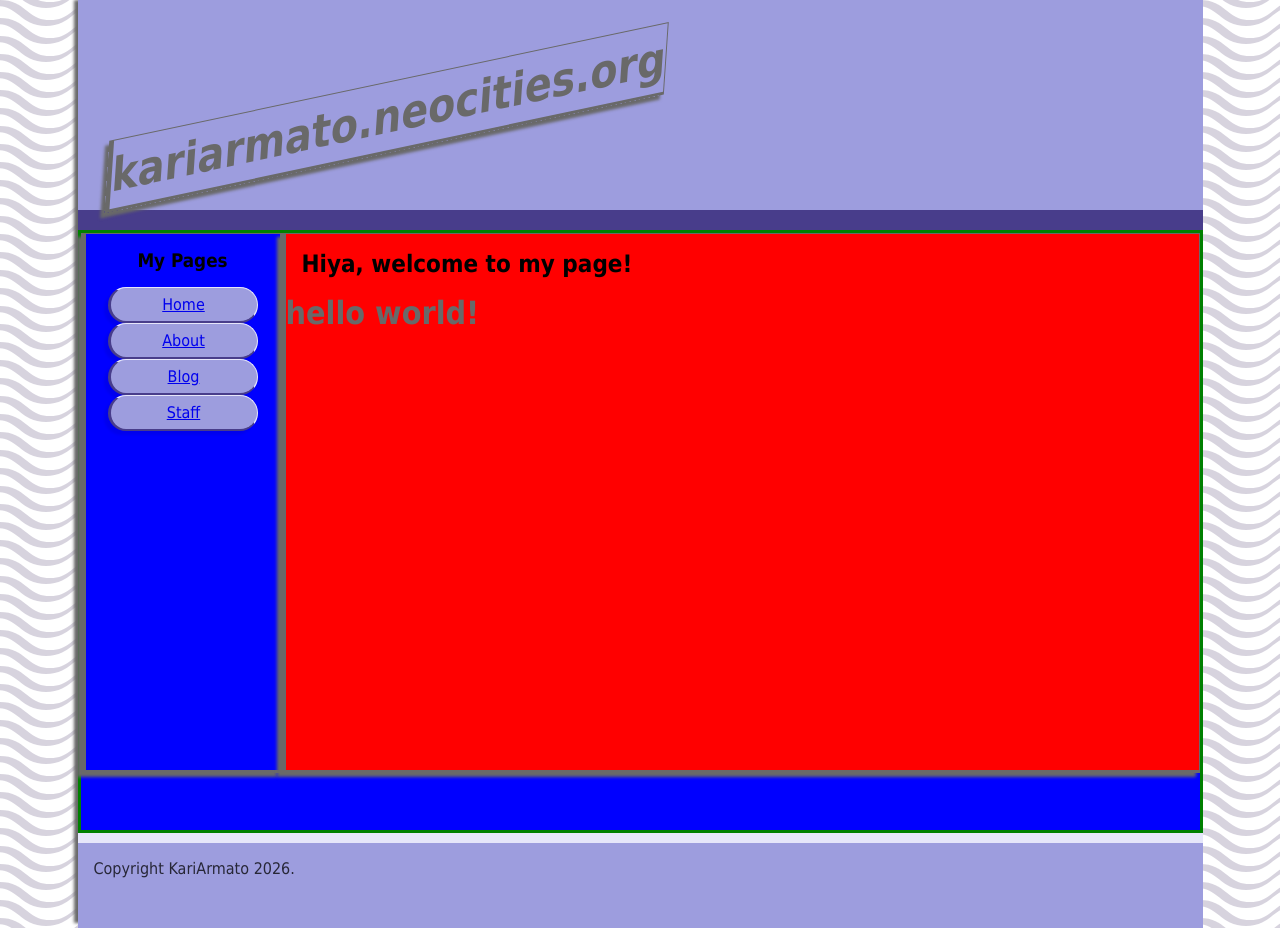
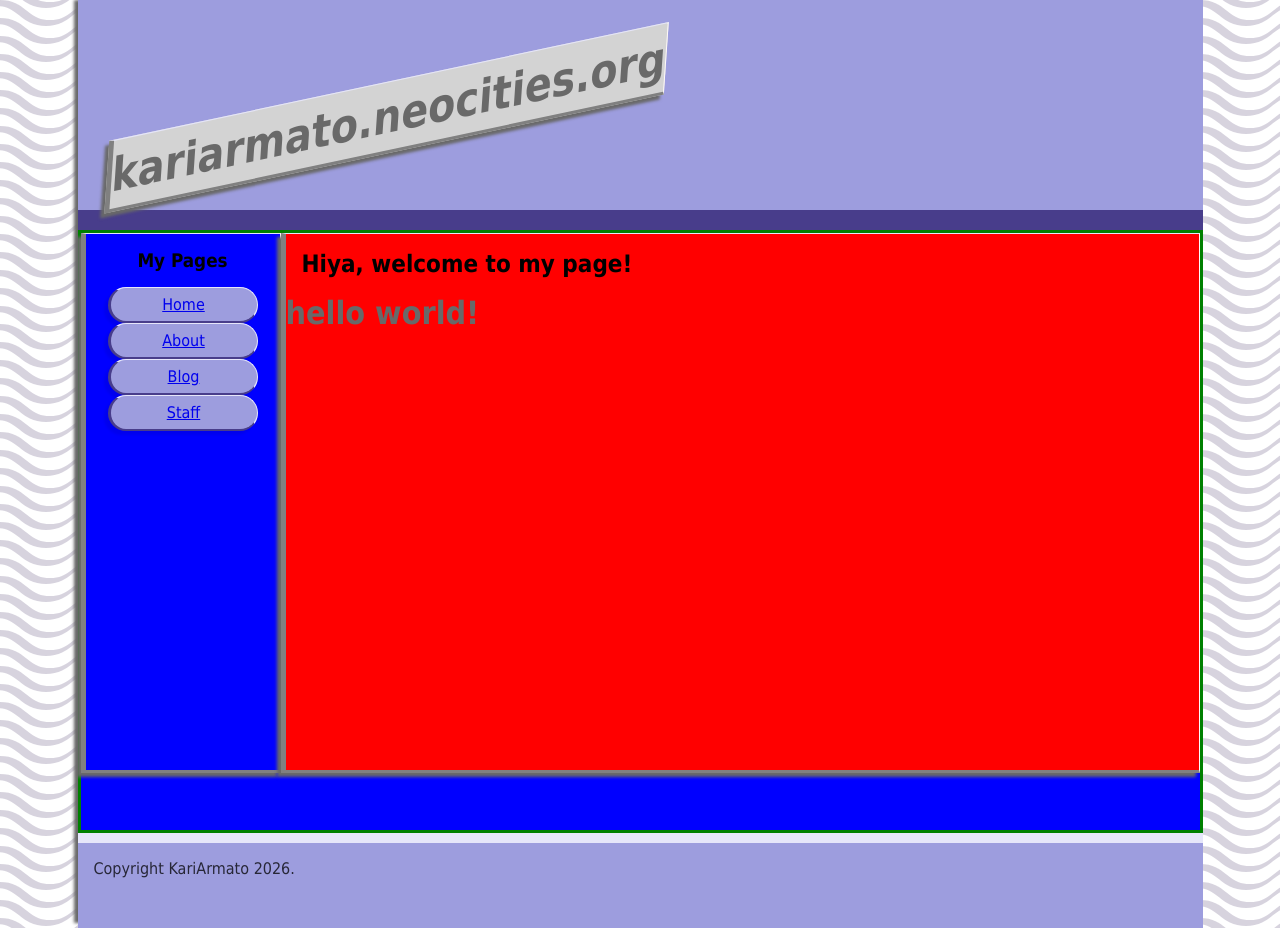
Before and after one commit to hatspies/hatspies.github.io, a Jekyll site: the page built from index.html, in a window 1280 px wide. Built offline with Jekyll 4.4.1, drawn with Linux system fonts in a browser that asks for light colours.

Commit message:
Update _colourstyles.scss

```diff
--- a/_sass/helpers/_colourstyles.scss
+++ b/_sass/helpers/_colourstyles.scss
@@ -8,16 +8,16 @@
   @extend %colourtheme-1;
 
   &:hover {
-    background-color: url($colourstyle-1-emphasise);
+    background-color: $colourstyle-1-emphasise;
   }
 
   &:active {
-    border-color: url($colourstyle-1-border-shadow) url($colourstyle-1-border-shadow) url($colourstyle-1-border-highlight) url($colourstyle-1-border-highlight);
+    border-color: $colourstyle-1-border-shadow $colourstyle-1-border-shadow $colourstyle-1-border-highlight $colourstyle-1-border-highlight;
   }
 }
 
 //Grey MSDOS theme used for displaybox
 %colourtheme-2 {
-  background-color: url($colourstyle-2);
-  border-color: url($colourstyle-1-border-highlight) url($colourstyle-2-border-highlight) url($colourstyle-2-border-shadow) url($colourstyle-2-border-shadow);
+  background-color: $colourstyle-2;
+  border-color: $colourstyle-1-border-highlight $colourstyle-2-border-highlight $colourstyle-2-border-shadow $colourstyle-2-border-shadow;
 }
```
